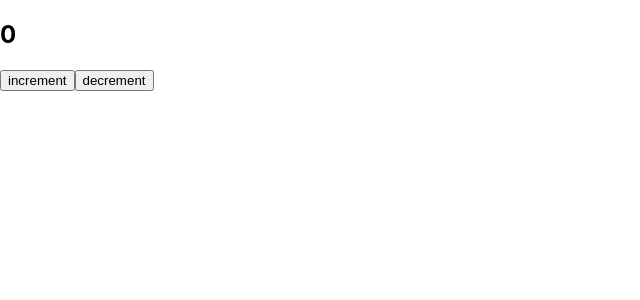
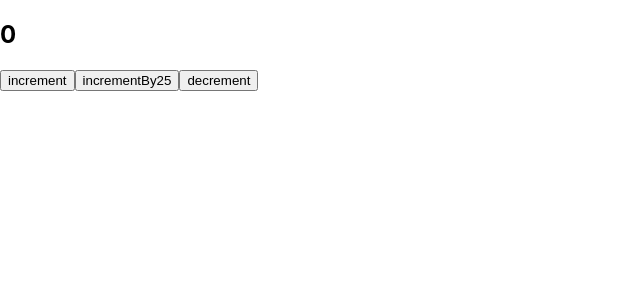
Before and after one commit to FahadAbdulQayyum/Practice, a React (Create React App) app: page / in a window 1280 px wide. Shown: the top 300 px of the page, without its empty margins (0-640 px from the left). Built offline with nearby package versions, Linux system fonts and the light colour scheme.

Commit message:
addBtn25 created

```diff
--- a/src/Home.jsx
+++ b/src/Home.jsx
@@ -13,10 +13,15 @@ const Home = () => {
     dispatch({ type: "decrement" });
   };
 
+  const addBtn25 = () => {
+    dispatch({ type: "incrementByValue", payload: 25 });
+  };
+
   return (
     <div>
       <h2>{c}</h2>
       <button onClick={addBtn}>increment</button>
+      <button onClick={addBtn25}>incrementBy25</button>
       <button onClick={subBtn}>decrement</button>
     </div>
   );
```
